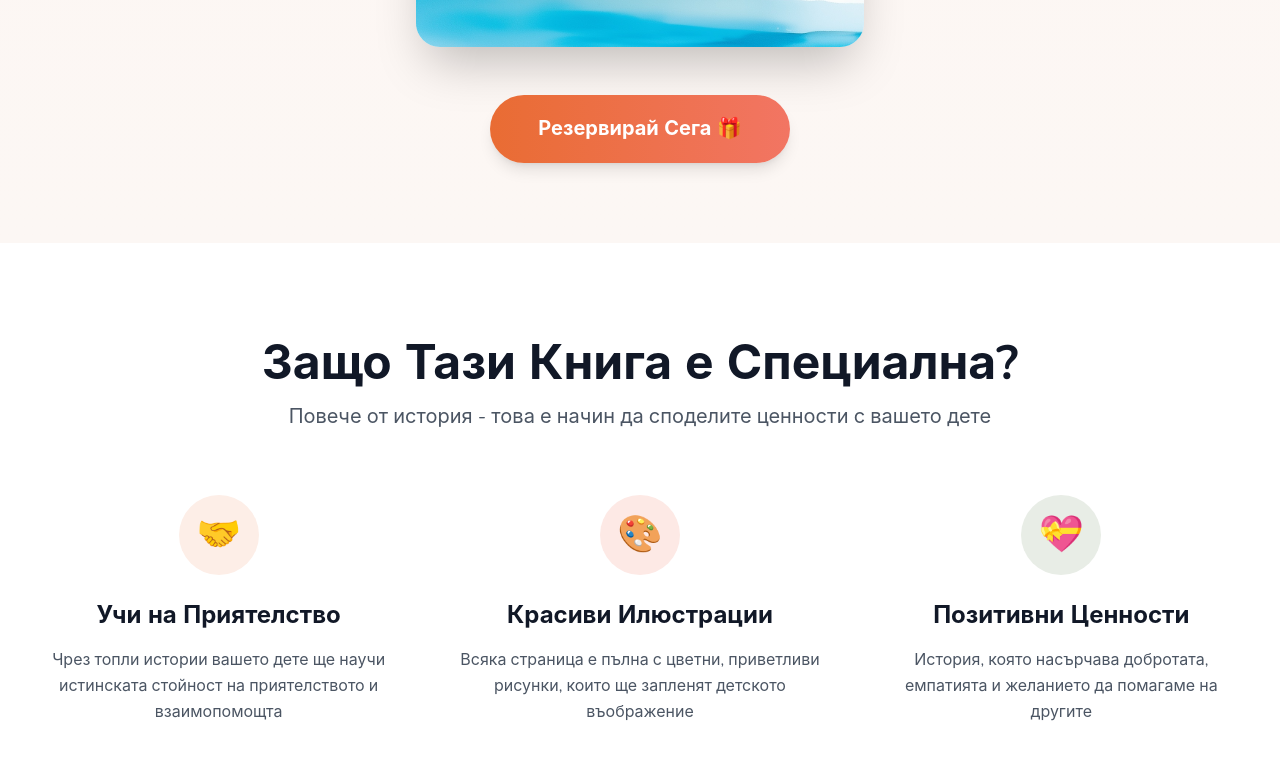
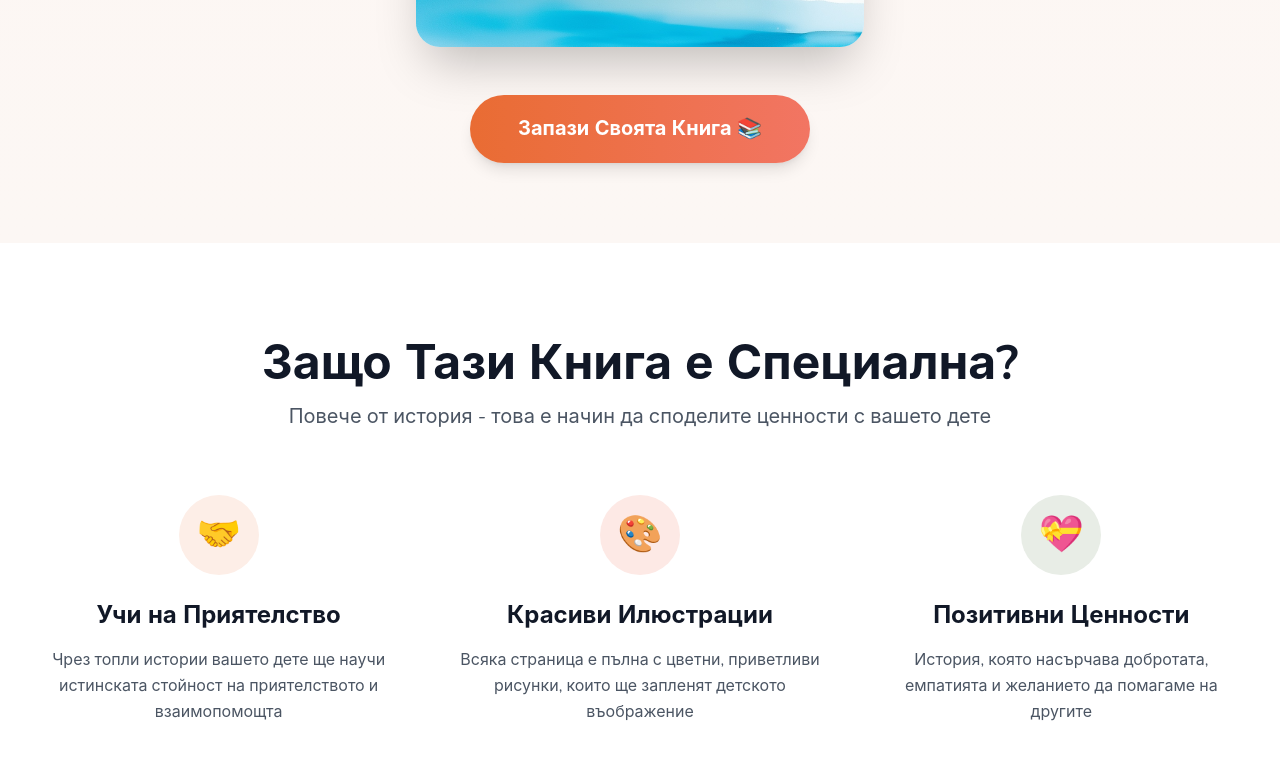
Before and after one commit to igenkov/codeweb, a Next.js app: page / in a window 1280 px wide. Shown: the part 990-1760 px from the top of the page. Built offline with nearby package versions, Linux system fonts and the light colour scheme.

Commit message:
Change CTA button text to 'Запази Своята Книга 📚'

```diff
--- a/app/page.js
+++ b/app/page.js
@@ -117,7 +117,7 @@ export default function Home() {
               href="#rezervacia"
               className="inline-block bg-gradient-to-r from-peach-600 to-coral-600 text-white text-lg md:text-xl font-bold px-8 md:px-12 py-4 md:py-5 rounded-full shadow-lg hover:shadow-xl transform hover:scale-105 transition-all duration-200"
             >
-              Резервирай Сега 🎁
+              Запази Своята Книга 📚
             </a>
           </div>
         </div>
@@ -378,7 +378,7 @@ export default function Home() {
                 disabled={loading}
                 className="w-full bg-gradient-to-r from-peach-600 to-coral-600 text-white text-xl font-bold py-5 rounded-xl shadow-lg hover:shadow-xl transform hover:scale-[1.02] transition-all duration-200 disabled:opacity-50 disabled:cursor-not-allowed"
               >
-                {loading ? 'Изпращане...' : 'Резервирай Книгата 📚'}
+                {loading ? 'Изпращане...' : 'Запази Своята Книга 📚'}
               </button>
 
               <p className="text-center text-sm text-gray-500">
```
